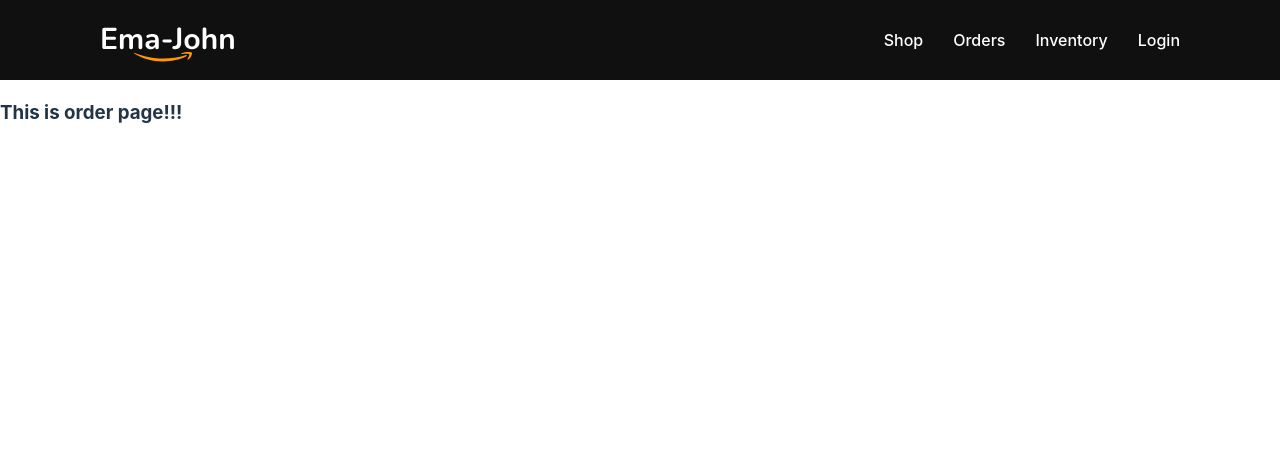
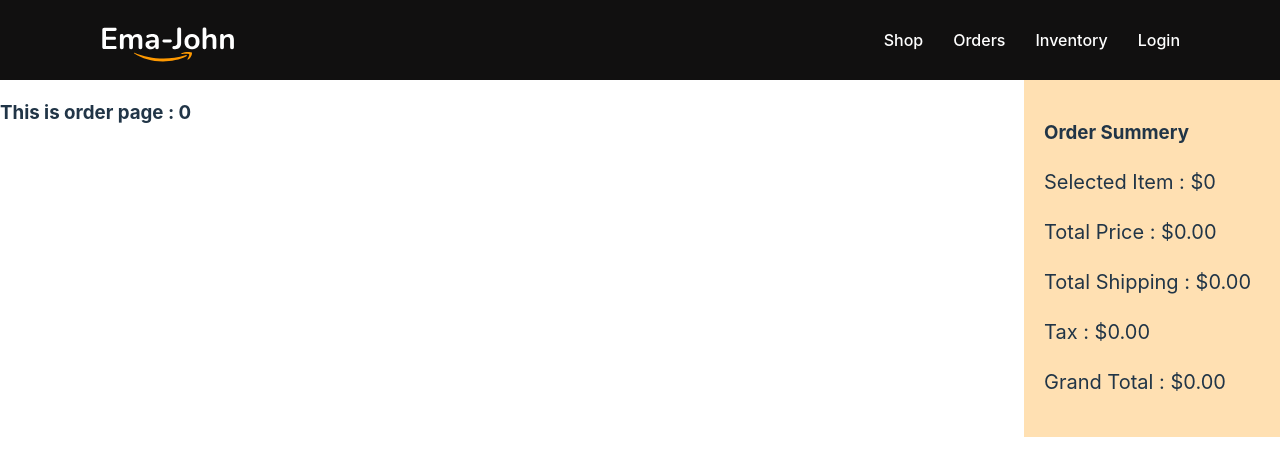
Before and after one commit to abdurrahim220/Web_Develope_And_Development, a React (Vite) app in the folder Programming Hero/Milestone 8/ema-jon-WithVite/: page /orders in a window 1280 px wide. Shown: the top 476 px of the page. Built offline with nearby package versions, Linux system fonts and the light colour scheme.

Commit message:
react router

```diff
--- a/Programming Hero/Milestone 8/ema-jon-WithVite/src/components/Orders/Orders.jsx
+++ b/Programming Hero/Milestone 8/ema-jon-WithVite/src/components/Orders/Orders.jsx
@@ -1,9 +1,18 @@
 import React from 'react';
+import Cart from '../cart/Cart';
+import { useLoaderData } from 'react-router-dom';
 
 const Orders = () => {
+    const products = useLoaderData();
+    // console.log(products);
     return (
-        <div>
-            <h3>This is order page!!!</h3>
+        <div className='shop-container'>
+            <div className='products-container'>
+                <h3>This is order page : {products.length}</h3>
+            </div>
+            <div className='cart-container'>
+                <Cart cart={[]}></Cart>
+            </div>
         </div>
     );
 };
--- a/Programming Hero/Milestone 8/ema-jon-WithVite/src/components/Shop/Shop.jsx
+++ b/Programming Hero/Milestone 8/ema-jon-WithVite/src/components/Shop/Shop.jsx
@@ -2,22 +2,56 @@ import React, { useEffect, useState } from 'react';
 import Cart from '../cart/Cart';
 import Product from '../product/Product';
 import './Shop.css'
+import { addToDb, getShoppingCart } from '../utilities/fakedb';
+
 
 
 const Shop = () => {
     const [products, setProducts] = useState([]);
 
-    const [cart,setCart] = useState([]);
+    const [cart, setCart] = useState([]);
 
     // load data
     useEffect(() => {
         fetch('products.json').then(res => res.json()).then(data => setProducts(data))
     }, []);
+    useEffect(() => {
+        const storedCart = getShoppingCart();
+        const savedCart = [];
+        //! step 1 -- get id of the add product
+        for(const id in storedCart){
+            // !step 2 -- get product form products state by using id
+            const addedProduct = products.find(product => product.id===id)
+            if(addedProduct){
+                //! step3 add quantity
+                const quantity = storedCart[id];
+                addedProduct.quantity = quantity;
+                // ! step -4 add the added product to the saved cart
+                savedCart.push(addedProduct);
+            }
+            //? console.log('added Product',addedProduct);
+        }
+        // ! step 5 -- set the cart
+        setCart(savedCart);
 
-    const handleAddToCart =(product)=>{
+    }, [products]);
+
+    const handleAddToCart = (product) => {
         // cart.push(product);
-        const newCart = [...cart,product];
+        let newCart  = [];
+        // const newCart = [...cart, product];
+        const exits = cart.find(pd => pd.id === product.id);
+        if(!exits){
+            product.quantity = 1;
+            newCart= [...cart, product];
+        }
+        else{
+            exits.quantity = exits.quantity+1;
+            const remaining = cart.filter(pd=>pd.id !== product.id);
+            newCart = [...remaining,exits];
+        }
         setCart(newCart);
+        addToDb(product.id);
     }
 
     return (
--- a/Programming Hero/Milestone 8/ema-jon-WithVite/src/components/cart/Cart.jsx
+++ b/Programming Hero/Milestone 8/ema-jon-WithVite/src/components/cart/Cart.jsx
@@ -4,7 +4,7 @@ import './Cart.css'
 const Cart = ({ cart }) => {
     //const cart = props.cart; //!option 1
     //const {cart} = props; //!option 2
-    console.log(cart);
+    // console.log(cart);
 
     let total = 0;
     let cartShipping = 0;
--- /dev/null
+++ b/Programming Hero/Milestone 8/ema-jon-WithVite/src/loaders/cartProductsLoaders.js
@@ -0,0 +1,31 @@
+import { getShoppingCart } from "../components/utilities/fakedb";
+
+const cartProductsLoader = async () => {
+
+    const loadedProducts = await fetch('products.json')
+    const products = await loadedProducts.json()
+    console.log(products);
+
+
+    //if cart data is in database ,you have to use async await
+
+    const storedCart = getShoppingCart();
+    console.log(storedCart);
+    const saveCart = [];
+
+    for (const id in storedCart) {
+        const addedProduct = products.find(pd => pd.id === id)
+        if (addedProduct) {
+            const quantity = storedCart[id];
+            addedProduct.quantity = quantity;
+            saveCart.push(addedProduct)
+        }
+    }
+
+    // ? if you need to send two things
+
+    return saveCart;
+}
+
+
+export default cartProductsLoader;
--- a/Programming Hero/Milestone 8/ema-jon-WithVite/src/main.jsx
+++ b/Programming Hero/Milestone 8/ema-jon-WithVite/src/main.jsx
@@ -12,6 +12,7 @@ import Orders from './components/Orders/Orders';
 import Home from './components/Layout/Home';
 import Inventory from './components/Inventory/Inventory';
 import Login from './components/Login/Login';
+import cartProductsLoader from './loaders/cartProductsLoaders';
 
 const router = createBrowserRouter([
   {
@@ -24,7 +25,8 @@ const router = createBrowserRouter([
       },
       {
         path: 'orders',
-        element: <Orders></Orders>
+        element: <Orders></Orders>,
+        loader: cartProductsLoader
       },
       {
         path:'inventory',
```
Lines whose indentation alone changed are shown as unchanged.
